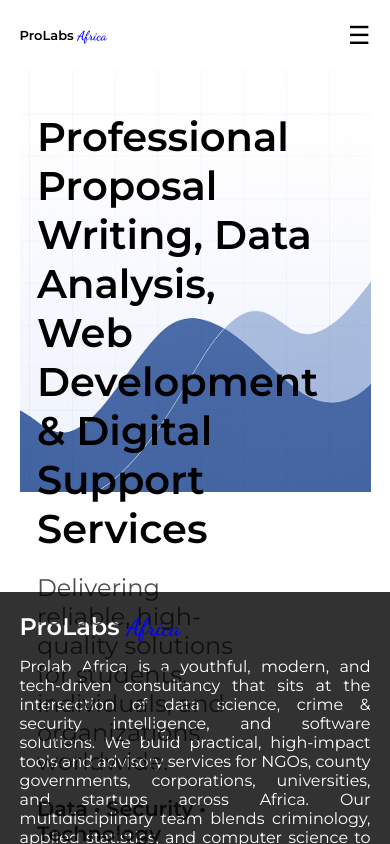
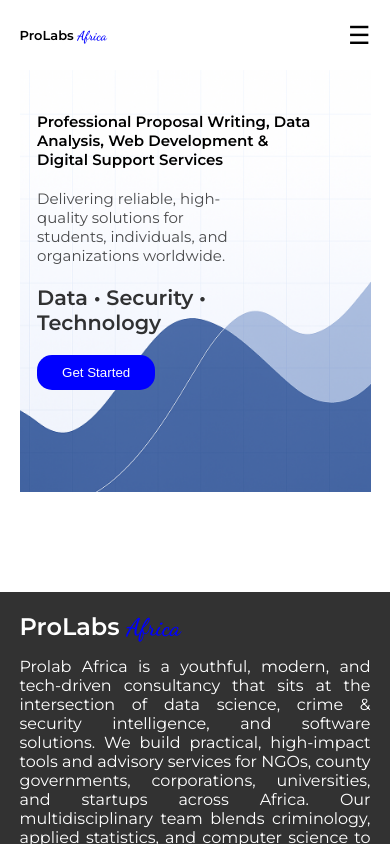
Before and after one commit to kazungu-p/Prolabs-africa, a React (Vite) app: page / in a window 390 px wide. Shown: the top 844 px of the page. Built offline with nearby package versions, Linux system fonts and the light colour scheme.

Commit message:
reduced h2, h3 and p sizes for small screen

```diff
--- a/src/assets/styles/hero.css
+++ b/src/assets/styles/hero.css
@@ -14,6 +14,7 @@
     position: absolute;
     top: 10%;
     left: 5%;
+    animation: fadeIn 5s;
 }
 .hero-container-content h2{
     font-size: 2.5em;
@@ -40,11 +41,18 @@
 }
 
 @media screen and (max-width: 750px){
-    .hero-container{
-        height: 50vh;
-    }
+
     .hero-container-content{
         width: 90%;
+    }
+    .hero-container-content h2{
+        font-size: 22px;
+    }
+    .hero-container-content h2{
+        font-size: 15px;
+    }
+    .hero-container-content p{
+        font-size: 15px;
     }
 }
 
```
